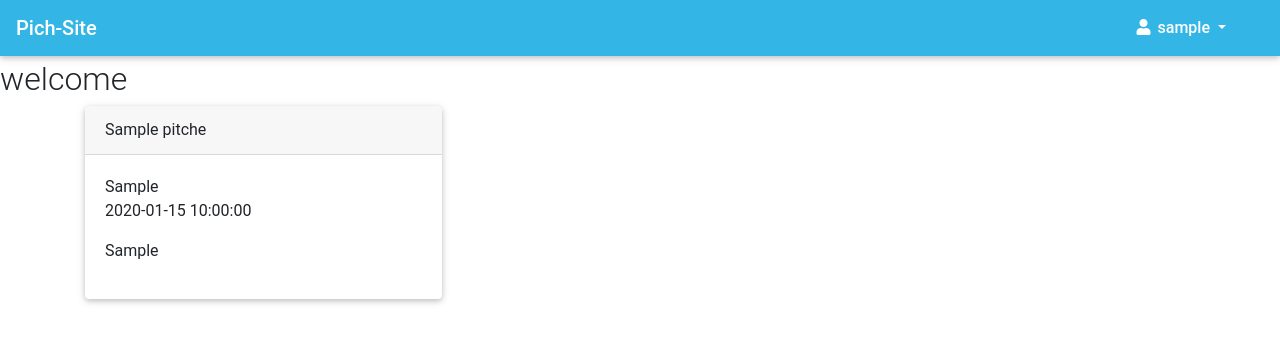
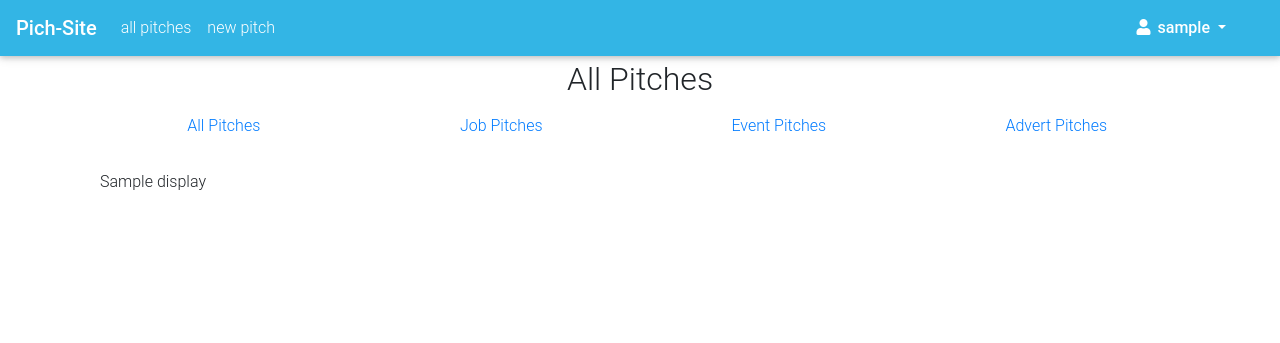
Before and after one commit to poldiee/pitch-site, a Flask app: template app/templates/index.html in a window 1280 px wide. Shown: the top 343 px of the page. Run offline with Flask 2, Linux system fonts and the light colour scheme; a user stored in the database is signed in; tables that the repository leaves empty hold one stand-in row (values such as "Sample post"); the template is opened without the code that fills it: values that come from a table or form of the project are taken from there, most other values are stand-ins (such as "Sample title", 1, 10 or a date in 2020); parts of the project's set-up code (start-up, migrations or seed data) failed here and were passed over; some libraries are stand-ins or nearby versions.

Commit message:
display comments test migrations with nullable constrain and updating README.md file

```diff
--- a/app/templates/index.html
+++ b/app/templates/index.html
@@ -1,18 +1,35 @@
 {% extends 'base.html'%}
 
 {% block content %}
-    <h2>welcome</h2>
+    <h2 class="text-center" id="all">All Pitches</h2>
     <div class="container">
-        <div class="card-columns">
-            {% for j in pitches %}
-                <div class="card">
-                    <div class="card-header">{{j.title}}</div>
-                    <div class="card-body">{{j.post}}
-                        <p>{{j.time}}</p>
-                        <p>{{j.category}}</p>
-                    </div>
-                </div>
-            {%endfor%}
+        <ul class="nav nav-pills nav-justified nav-fill" role="tablist">
+            <li class="nav-item">
+                <a class="nav-link" data-toggle="tab" href="#all">All Pitches</a>
+            </li>
+            <li class="nav-item">
+            <a class="nav-link" data-toggle="tab" href="#jobs">Job Pitches</a>
+            </li>
+            <li class="nav-item">
+            <a class="nav-link" data-toggle="tab" href="#event">Event Pitches</a>
+            </li>
+            <li class="nav-item">
+            <a class="nav-link" data-toggle="tab" href="#ads">Advert Pitches</a>
+            </li>
+        </ul>
+        <div class="tab-content">
+            <div  class="container tab-pane active" id="all"><br>
+                {{ macro.display(pitches) }}
+        </div>
+            <div  class="container tab-pane fade" id="event"><br>
+                {{ macro.display(event)}}
+            </div>
+            <div  class="container tab-pane fade" id="jobs"><br>
+                {{ macro.display(job) }}
+            </div>
+            <div  class="container tab-pane fade" id="ads"><br>
+                {{ macro.display(advertisement) }}
+            </div>
         </div>
     </div>
 {% endblock%}
--- a/app/templates/navbar.html
+++ b/app/templates/navbar.html
@@ -4,6 +4,16 @@
         <span class="navbar-toggler-icon"></span>
     </button>
     <div class="collapse navbar-collapse"  id="navbarSupportedContent-4">
+        <ul class="navbar-nav mr-auto">
+            <li class="nav-item">
+              <a class="nav-link" href="{{url_for('main.index')}}">all pitches</a>
+            </li>
+            {% if current_user.is_authenticated %}
+                <li class="nav-item">
+                    <a class="nav-link" href="{{url_for('main.new_pitch')}}">new pitch</a>
+                </li>
+                {% endif %}
+        </ul>
         <ul class="navbar-nav ml-auto">
             {% if current_user.is_authenticated %}
             <li class="nav-item dropdown">
```
Also changed, not shown: app/templates/comments.html (added, +38 -0 lines), app/templates/macros.html (added, +33 -0 lines).
